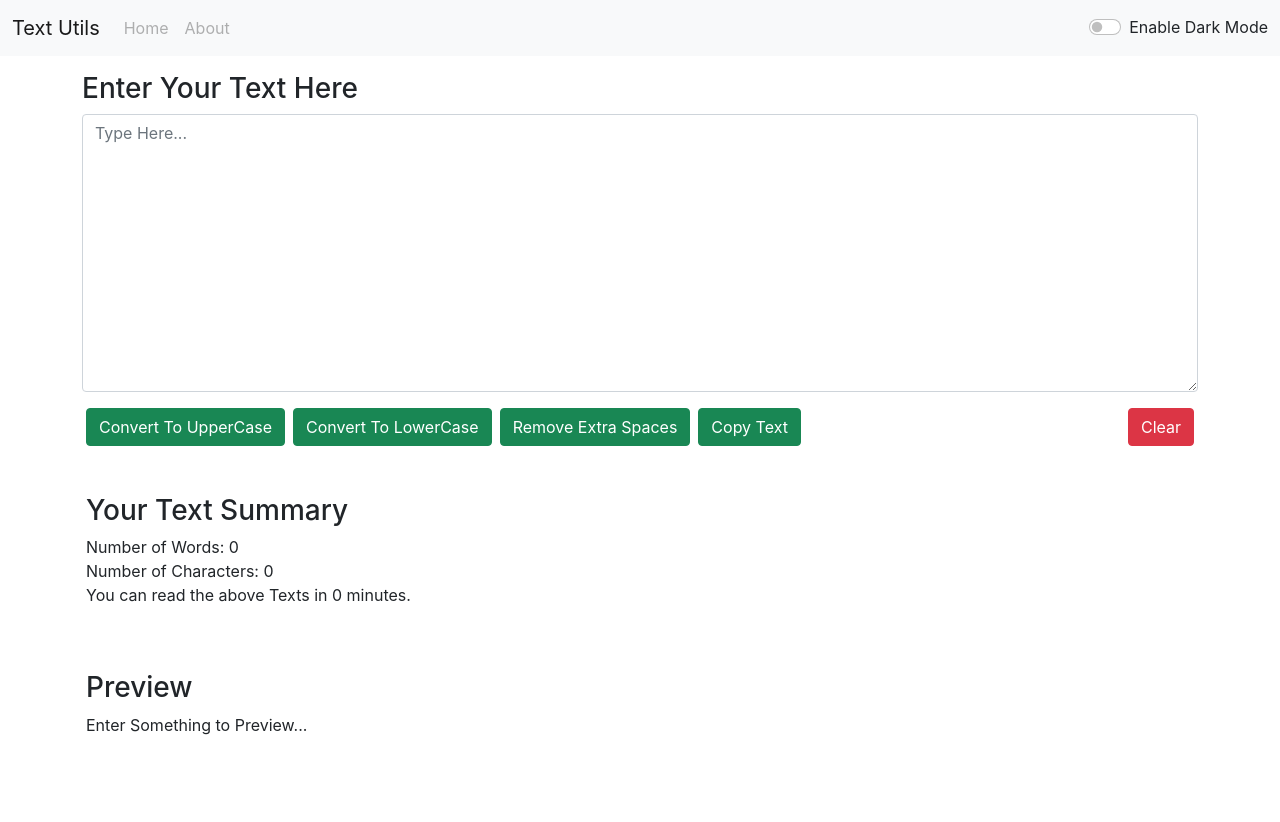
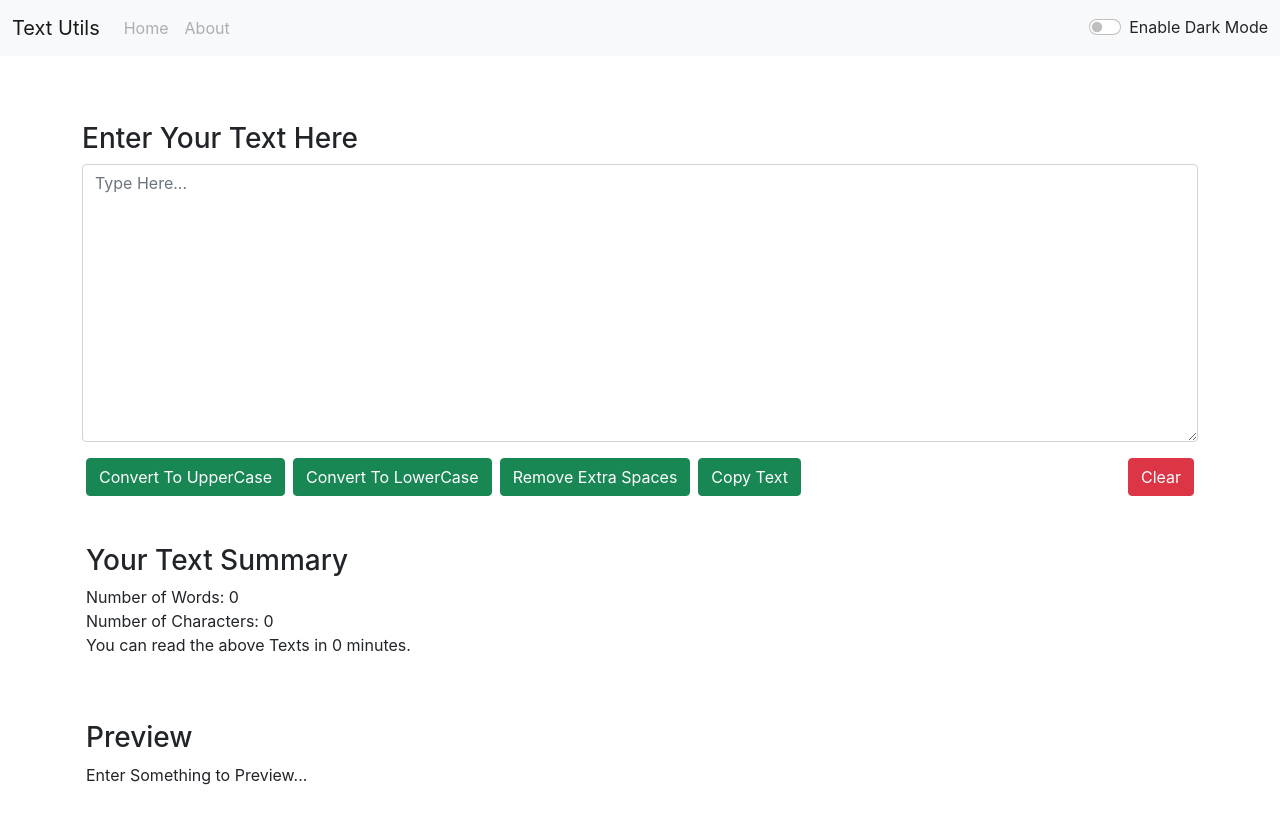
Before and after one commit to Kishor-Malakar/Text-Utils, a React (Create React App) app: page / in a window 1280 px wide. Shown: the top 822 px of the page. Built offline with nearby package versions, Linux system fonts and the light colour scheme.

Commit message:
Update Alert.js

```diff
--- a/src/components/Alert.js
+++ b/src/components/Alert.js
@@ -1,8 +1,16 @@
-import React from 'react';
+import React from "react";
 
 export default function Alert(props) {
-  return props.alert && <div className="alert alert-success alert-dismissible fade show" role="alert">
-  <strong>Success:</strong> {props.alert.msg}
-</div>
-;
+  return (
+    <div style={{ height: "50px" }}>
+      {props.alert && (
+        <div
+          className="alert alert-success alert-dismissible fade show"
+          role="alert"
+        >
+          <strong>Success:</strong> {props.alert.msg}
+        </div>
+      )}
+    </div>
+  );
 }
```
